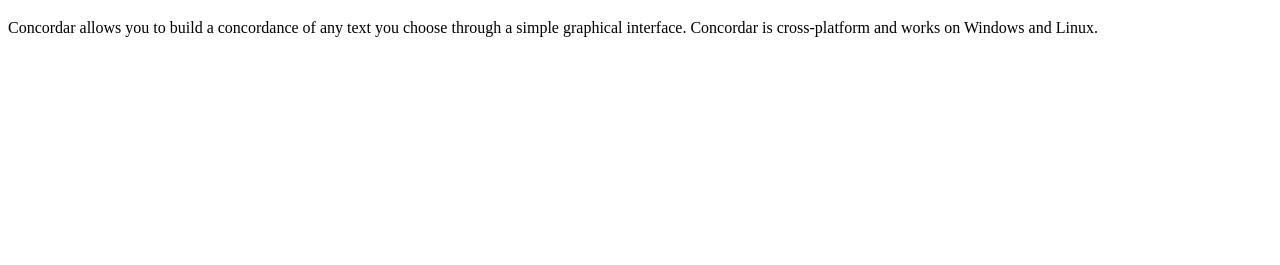
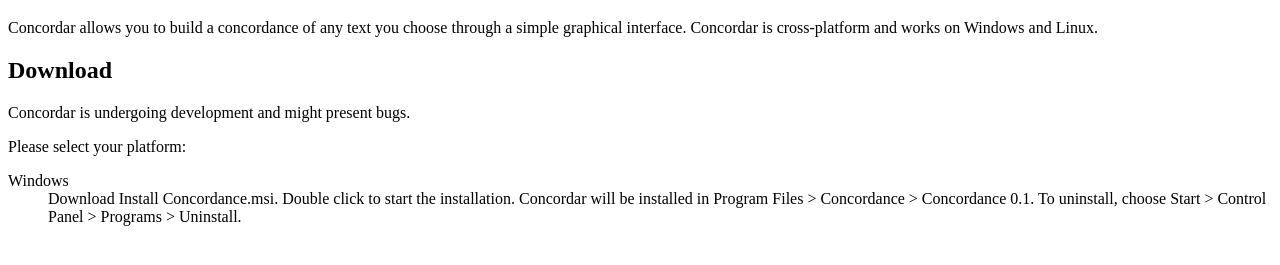
Before and after one commit to ludofischer/concordar, a plain HTML site: page index.html in a window 1280 px wide. Shown: the part 61-326 px from the top of the page. Drawn offline with Linux system fonts and the light colour scheme.

Commit message:
Added install instructions.

```diff
--- a/index.html
+++ b/index.html
@@ -6,7 +6,13 @@
 </head>
 <body>
 <h1>Concordar - Concordance software</h1>
-<p>Concordar allows you to build a concordance of any text you choose through a simple graphical interface. Concordar is cross-platform and works on Windows and Linux.
-
+<p>Concordar allows you to build a concordance of any text you choose through a simple graphical interface. Concordar is cross-platform and works on Windows and Linux.</p>
+<h2>Download</h2>
+<p>Concordar is undergoing development and might present bugs.</p>
+<p>Please select your platform:</p>
+<dl>
+  <dt><a href="http://github.com/ludovicofischer/Concordar/downloads"></a>Windows</dt>
+  <dd>Download Install Concordance.msi. Double click to start the installation. Concordar will be installed in Program Files &gt; Concordance &gt; Concordance 0.1. To uninstall, choose Start &gt; Control Panel &gt; Programs &gt; Uninstall.
+</dl>
 </body>
 </html>
```
